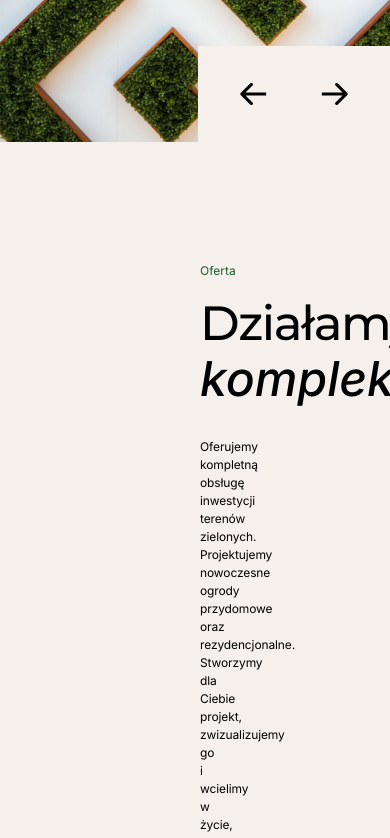
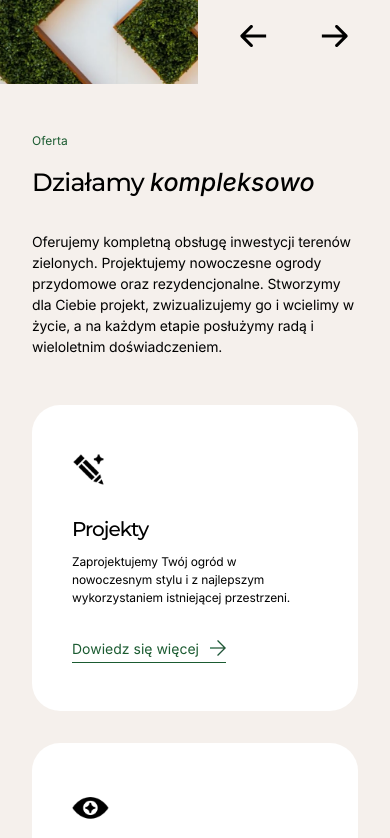
Before and after one commit to denis-bessarab/adRespect, a website built with Vite: page index.html in a window 390 px wide. Shown: the part 980-1818 px from the top of the page. Built offline with nearby package versions, Linux system fonts and the light colour scheme.

Commit message:
Oferta section responsive design

```diff
--- a/index.html
+++ b/index.html
@@ -57,15 +57,16 @@
 </nav>
 
 <section id="intro" class="w-100% bg-beige flex items-center relative h-[737px] desktop-sm:justify-between laptop:h-auto laptop:flex-wrap tablet-sm:h-auto">
-    <header class="flex flex-col pl-[89px] py-[144.5px] gap-[72px] desktop-sm:pl-[35px] laptop:basis-100% laptop:py-[77px] mobile:px-1 mobile-sm:px-[5px] mobile-sm:py-3 tablet-sm:gap-2">
+    <header class="flex flex-col pl-[89px] py-[144.5px] gap-[72px] desktop-sm:pl-[35px] laptop:basis-100% laptop:py-[77px] laptop:px-[50px] tablet-sm:gap-2 mobile:px-2 mobile-sm:px-1 mobile:py-3">
         <div class="flex flex-col gap-2.75">
             <h1>Nowoczesna<br>
                 aranżacja<br>
                 Twojego ogrodu
             </h1>
-            <p>Marka GiardDesign to wieloletnie doświadczenie i wysoka<br/>
-                estetyka realizacji. Oferujemy kompleksowy zakres usług<br/>
-                z indywidualnym podejściem do każdego projektu.</p>
+            <p class="max-w-[440px]">Marka GiardDesign to wieloletnie doświadczenie i wysoka
+                estetyka realizacji. Oferujemy kompleksowy zakres usług
+                z indywidualnym podejściem do każdego projektu.
+            </p>
         </div>
         <div class="button-container flex flex-row gap-2.25 tablet-sm:flex-wrap tablet-sm:gap-1">
             <button class="button-primary bg-green text-grey">Skontaktuj się z nami</button>
@@ -87,19 +88,19 @@
     </main>
 </section>
 
-<section id="oferta" class="pt-[120px] pb-[160px] bg-grey px-[89px]">
-    <header class="flex gap-1 flex-col px-[111px] pb-[96px]">
+<section id="oferta" class="pt-[120px] pb-[160px] bg-grey px-[89px] desktop-sm:pt-[100px] laptop:px-4 mobile:px-2 mobile:py-3 mobile-sm:px-1">
+    <header class="flex gap-1 flex-col px-[111px] pb-[96px] desktop-sm:px-0 laptop:pb-4 mobile:pb-3">
         <span class="text-green text-sm font-inter-regular leading-[150%]">Oferta</span>
         <div class="flex flex-col gap-[31px]">
             <h2>Działamy <span class="font-inter-medium-italic tracking-[0px]">kompleksowo</span></h2>
-            <p class="-tracking-1%">Oferujemy kompletną obsługę inwestycji terenów zielonych. Projektujemy nowoczesne
-                ogrody<br>
-                przydomowe oraz rezydencjonalne. Stworzymy dla Ciebie projekt, zwizualizujemy go i wcielimy<br>
+            <p class="-tracking-1% max-w-[709px]">Oferujemy kompletną obsługę inwestycji terenów zielonych. Projektujemy nowoczesne
+                ogrody
+                przydomowe oraz rezydencjonalne. Stworzymy dla Ciebie projekt, zwizualizujemy go i wcielimy
                 w życie, a na każdym etapie posłużymy radą i wieloletnim doświadczeniem.
             </p>
         </div>
     </header>
-    <main class="flex flex-row flex-wrap gap-4">
+    <main class="flex flex-row flex-wrap gap-4 tablet:flex-col mobile:gap-2">
 
         <div class="card">
             <div class="card-copy-container">
--- a/src/css/base.css
+++ b/src/css/base.css
@@ -1,16 +1,21 @@
 h1 {
     @apply font-montserrat-medium text-xl leading-[70px];
     @apply tablet-sm:text-[40px] tablet-sm:leading-[50px];
+    @apply mobile:text-[30px] mobile:leading-[40px];
     @apply mobile-sm:text-[25px] mobile-sm:leading-[35px];
 }
 h2 {
     @apply font-montserrat-medium text-lg leading-[115%] -tracking-3%;
+    @apply tablet-sm:text-[30px] leading-[135%];
+    @apply mobile:text-[25px];
+    @apply mobile-sm:text-[20px];
 }
 h3 {
     @apply font-montserrat-medium text-[28px] leading-[115%] -tracking-5% mb-0.75;
+    @apply mobile:text-[20px]
 }
 p {
     @apply font-inter-regular text-m leading-[150%];
-    @apply mobile:text-[12px] leading-[150%];
-    @apply mobile-sm:text-[10px];
+    @apply mobile:text-[14px];
+    @apply mobile-sm:text-[12px];
 }
--- a/src/css/buttons.css
+++ b/src/css/buttons.css
@@ -6,4 +6,6 @@
 
 .button-secondary {
     @apply font-inter-regular text-m leading-[150%] flex items-center gap-[11px] pb-[3px] border-b-[1px] border-green w-max text-green;
+    @apply mobile:text-[14px] tablet-sm:basis-75% ;
+    @apply mobile-sm:basis-100%;
 }
--- a/src/css/card.css
+++ b/src/css/card.css
@@ -2,11 +2,14 @@
     @apply flex flex-col py-[48px] px-[40px] bg-white max-w-[378px] rounded-[28px];
     & .card-copy-container {
         @apply flex flex-col gap-2 mb-[63px];
+        @apply mobile:mb-[31px];
         & .card-icon {
             @apply h-[44px] w-max;
+            @apply mobile:h-[33px]
         }
     }
     & .card-copy {
         @apply text-[14px] leading-[150%] -tracking-1%;
+        @apply mobile:text-[12px];
     }
 }
```
